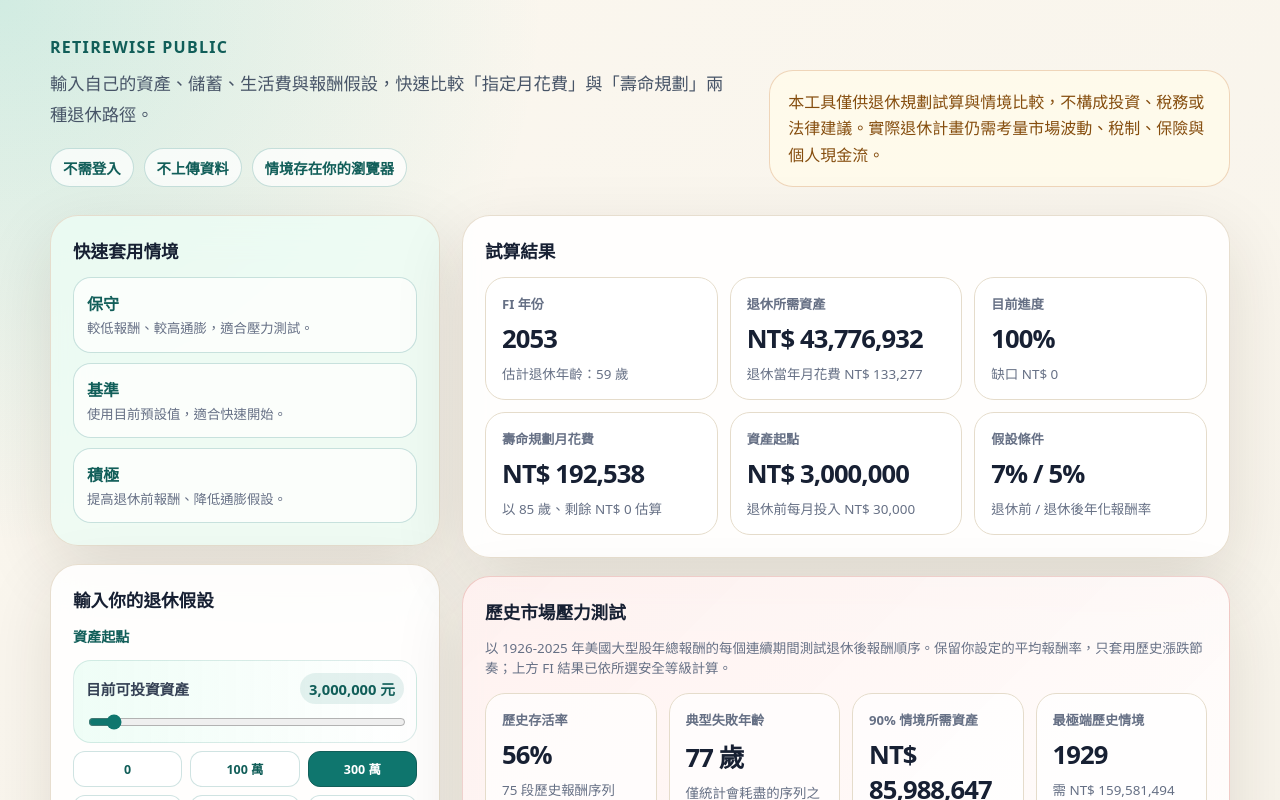
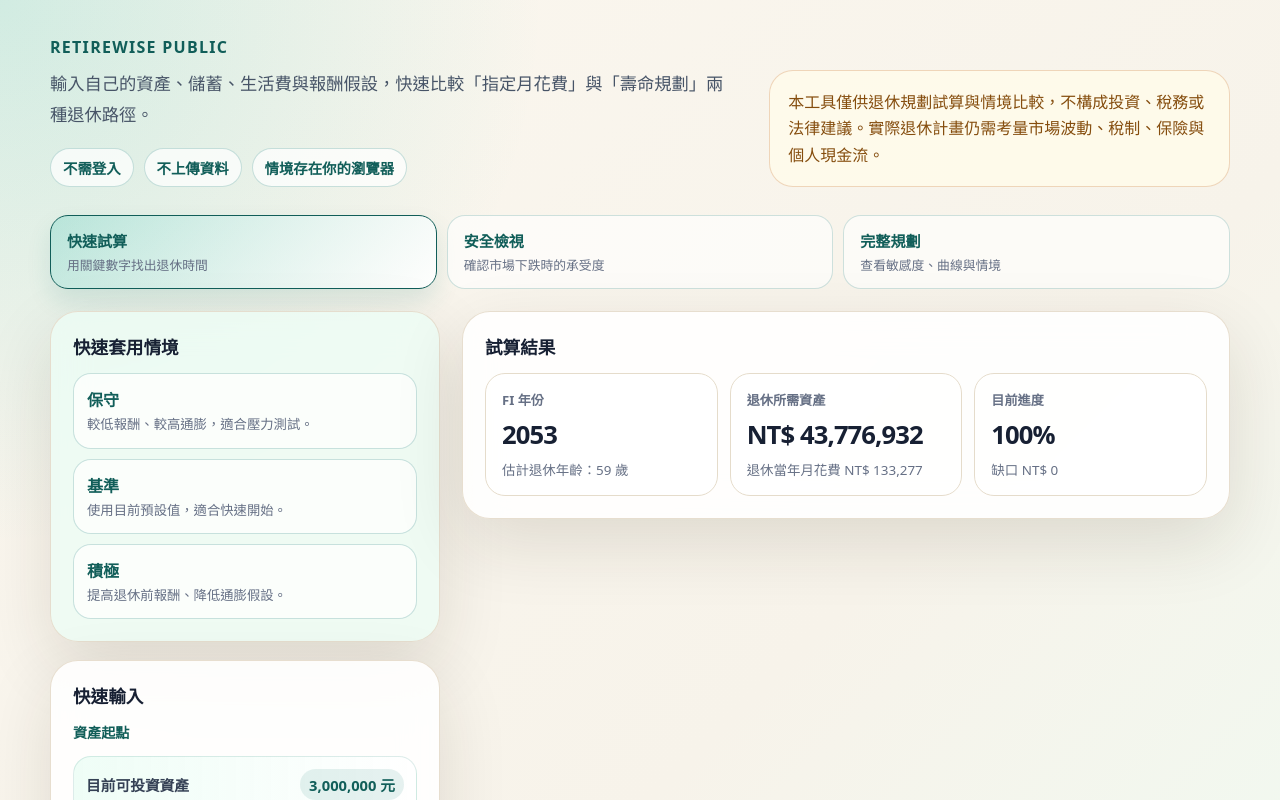
Before and after one commit to jjweiting/RetireWise, a Next.js app: page / in a window 1280 px wide. Shown: the top 800 px of the page. Built offline with nearby package versions, Linux system fonts and the light colour scheme.

Commit message:
feat: add retirement planning views

```diff
--- a/app/globals.css
+++ b/app/globals.css
@@ -114,6 +114,46 @@
   grid-template-columns: minmax(280px, 390px) 1fr;
   gap: 22px;
   align-items: start;
+}
+
+.view-switcher {
+  display: grid;
+  grid-template-columns: repeat(3, minmax(0, 1fr));
+  gap: 10px;
+  margin-bottom: 22px;
+}
+
+.view-button {
+  display: grid;
+  gap: 4px;
+  border: 1px solid rgba(15, 118, 110, 0.2);
+  border-radius: 18px;
+  background: rgba(255, 255, 255, 0.62);
+  color: var(--ink);
+  padding: 14px 16px;
+  text-align: left;
+}
+
+.view-button strong {
+  color: var(--brand-dark);
+  font-size: 0.94rem;
+}
+
+.view-button span {
+  color: var(--muted);
+  font-size: 0.8rem;
+}
+
+.view-button-selected {
+  border-color: var(--brand-dark);
+  background: linear-gradient(135deg, rgba(20, 184, 166, 0.2), rgba(255, 255, 255, 0.9));
+  box-shadow: 0 12px 24px rgba(15, 118, 110, 0.12);
+}
+
+.compact-mode-hint {
+  border-top: 1px solid var(--line);
+  margin-top: 14px;
+  padding-top: 14px;
 }
 
 .stack {
@@ -586,6 +626,10 @@
     grid-template-columns: repeat(2, minmax(0, 1fr));
   }
 
+  .view-switcher {
+    grid-template-columns: 1fr;
+  }
+
   .market-stress-grid {
     grid-template-columns: repeat(2, minmax(0, 1fr));
   }
--- a/app/page.tsx
+++ b/app/page.tsx
@@ -17,6 +17,14 @@
 import { buildShareUrl, parseSharedParams } from '@/lib/share'
 import { deleteSavedScenario, loadSavedScenarios, saveSavedScenarios } from '@/lib/storage'
 import type { RetirementParams as RetirementParamsType, RetirementResult, SavedScenario } from '@/lib/types'
+
+type ViewMode = 'quick' | 'safety' | 'full'
+
+const VIEW_MODES: { id: ViewMode; label: string; description: string }[] = [
+  { id: 'quick', label: '快速試算', description: '用關鍵數字找出退休時間' },
+  { id: 'safety', label: '安全檢視', description: '確認市場下跌時的承受度' },
+  { id: 'full', label: '完整規劃', description: '查看敏感度、曲線與情境' },
+]
 
 function createId(): string {
   if (typeof crypto !== 'undefined' && 'randomUUID' in crypto) return crypto.randomUUID()
@@ -39,6 +47,7 @@
   const [accelerationYears, setAccelerationYears] = useState(5)
   const [extraMonthlySaving, setExtraMonthlySaving] = useState(5_000)
   const [shareUrl, setShareUrl] = useState('')
+  const [viewMode, setViewMode] = useState<ViewMode>('quick')
   const errors = validateRetirementParams(params)
   const result = errors.length === 0 ? calculateSafely(params) : null
 
@@ -135,18 +144,35 @@
         </aside>
       </header>
 
+      <nav className="view-switcher" aria-label="檢視模式" role="tablist">
+        {VIEW_MODES.map((mode) => (
+          <button
+            aria-selected={viewMode === mode.id}
+            className={`view-button${viewMode === mode.id ? ' view-button-selected' : ''}`}
+            key={mode.id}
+            onClick={() => setViewMode(mode.id)}
+            role="tab"
+            type="button"
+          >
+            <strong>{mode.label}</strong>
+            <span>{mode.description}</span>
+          </button>
+        ))}
+      </nav>
+
       <div className="grid">
         <div className="stack">
           <RetirementPresetSelector selectedPresetId={selectedPresetId} onApply={applyPreset} />
-          <RetirementParams params={params} errors={errors} onChange={updateParams} />
+          <RetirementParams compact={viewMode === 'quick'} params={params} errors={errors} onChange={updateParams} />
         </div>
 
         <div className="stack">
           {result ? (
             <>
-              <RetirementSummaryCards result={result} params={params} />
-              <RetirementMarketStress result={result} params={params} />
-              <RetirementSensitivity params={params} />
+              <RetirementSummaryCards compact={viewMode === 'quick'} result={result} params={params} />
+              {viewMode !== 'quick' && <RetirementMarketStress result={result} params={params} />}
+              {viewMode !== 'quick' && <RetirementSensitivity params={params} />}
+              {viewMode === 'full' && <>
                 <RetirementEarlySavingComparison
                   params={params}
                   accelerationYears={accelerationYears}
@@ -157,6 +183,7 @@
                 <RetirementCurveChart result={result} />
                 <RetirementKeyYearSummary fi4Table={result.fi4.table} filtTable={result.filt.table} />
                 <RetirementYearlyTable fi4Table={result.fi4.table} filtTable={result.filt.table} />
+              </>}
             </>
           ) : (
             <section className="card">
@@ -165,6 +192,7 @@
             </section>
           )}
 
+          {viewMode === 'full' && <>
             <RetirementSharePanel shareUrl={shareUrl} sharedName={sharedName} onSaveShared={saveSharedScenario} />
             <RetirementScenarioManager
               scenarios={scenarios}
@@ -173,6 +201,7 @@
               onApply={applyScenario}
               onDelete={removeScenario}
             />
+          </>}
         </div>
       </div>
     </main>
--- a/components/retirement/RetirementParams.tsx
+++ b/components/retirement/RetirementParams.tsx
@@ -6,6 +6,7 @@
   params: RetirementParamsType
   errors: string[]
   onChange: (updates: Partial<RetirementParamsType>) => void
+  compact?: boolean
 }
 
 interface NumberFieldProps {
@@ -77,10 +78,10 @@
   )
 }
 
-export default function RetirementParams({ params, errors, onChange }: Props) {
+export default function RetirementParams({ params, errors, onChange, compact = false }: Props) {
   return (
     <section className="card">
-      <h2>輸入你的退休假設</h2>
+      <h2>{compact ? '快速輸入' : '輸入你的退休假設'}</h2>
 
       {errors.length > 0 && (
         <div className="form-section">
@@ -115,6 +116,10 @@
         <RangeField label="預期壽命" value={params.death_age} min={50} max={120} step={1} unit="歲" onChange={(death_age) => onChange({ death_age })} />
       </div>
 
+      {compact ? (
+        <p className="hint compact-mode-hint">需要調整投資報酬、通膨或退休安全等級時，切換到「安全檢視」或「完整規劃」。</p>
+      ) : (
+        <>
           <div className="form-section">
             <p className="form-section-title">報酬與通膨</p>
             <RangeField label="退休前年化報酬率" value={params.pre_return} min={0} max={30} step={0.5} unit="%" onChange={(pre_return) => onChange({ pre_return })} />
@@ -140,6 +145,8 @@
             <NumberField label="死亡時目標剩餘" value={params.bequest} min={0} max={100_000_000} step={500_000} unit="元" onChange={(bequest) => onChange({ bequest })} />
             <p className="hint">安全等級會直接影響 FI 年份與所需資產。75% / 90% 指能通過該比例的歷史報酬序列；安全提領率作為參考輸入保留。</p>
           </div>
+        </>
+      )}
     </section>
   )
 }
--- a/components/retirement/RetirementSummaryCards.tsx
+++ b/components/retirement/RetirementSummaryCards.tsx
@@ -3,6 +3,7 @@
 interface Props {
   result: RetirementResult
   params: RetirementParams
+  compact?: boolean
 }
 
 function money(value: number): string {
@@ -13,7 +14,7 @@
   return year === null ? '尚未達成' : String(year)
 }
 
-export default function RetirementSummaryCards({ result, params }: Props) {
+export default function RetirementSummaryCards({ result, params, compact = false }: Props) {
   const reached = result.fi4.gap <= 0
 
   return (
@@ -35,6 +36,7 @@
           <p className="metric-value">{Math.round(result.fi4.progress)}%</p>
           <p className="metric-subtext">缺口 {money(result.fi4.gap)}</p>
         </div>
+        {!compact && <>
           <div className="metric">
             <div className="metric-label">壽命規劃月花費</div>
             <p className="metric-value">{money(result.filt_max_monthly)}</p>
@@ -50,6 +52,7 @@
             <p className="metric-value">{params.pre_return}% / {params.post_return}%</p>
             <p className="metric-subtext">退休前 / 退休後年化報酬率</p>
           </div>
+        </>}
       </div>
     </section>
   )
```
Also changed, not shown: 1 other file (tests, documents, lock files or other folders). Lines whose indentation alone changed are shown as unchanged.
